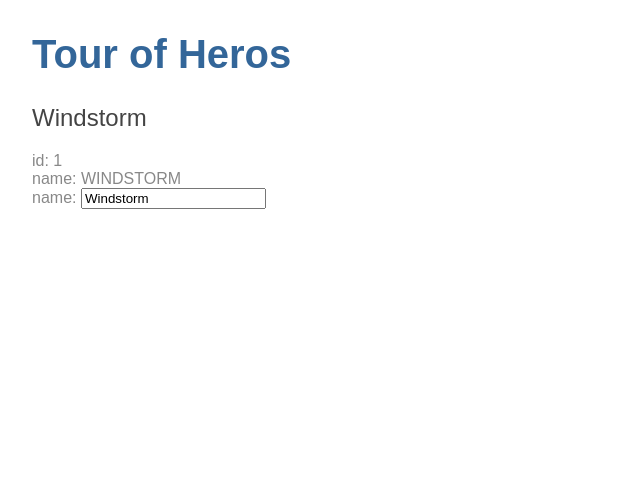
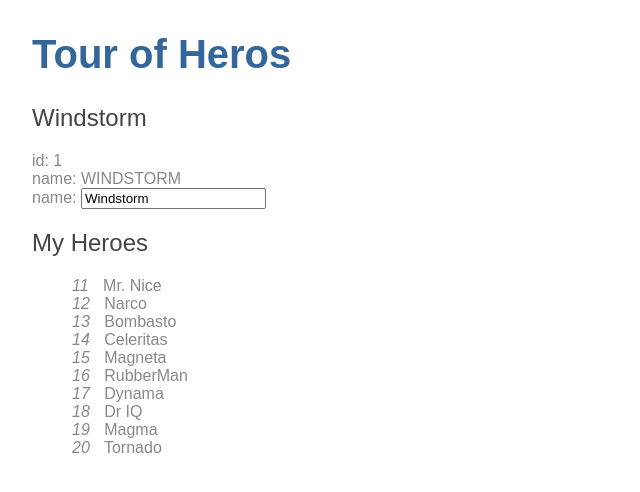
Before and after one commit to khaister/angular-tour-of-heroes, an Angular app: page / in a window 1280 px wide. Shown: the top 492 px of the page, without its empty margins (0-640 px from the left). Built offline with nearby package versions, Linux system fonts and the light colour scheme.

Commit message:
Add mock heroes list & display on heroes comp

```diff
--- a/src/app/heroes/heroes.component.css
+++ b/src/app/heroes/heroes.component.css
@@ -0,0 +1,8 @@
+.heroes li {
+  display: block;
+}
+
+.heroes li .badge {
+  font-style: italic;
+  margin-right: 10px;
+}
--- a/src/app/heroes/heroes.component.html
+++ b/src/app/heroes/heroes.component.html
@@ -7,3 +7,10 @@
     <input [(ngModel)]="hero.name" placeholder="name">
   </label>
 </div>
+
+<h2>My Heroes</h2>
+<ul class="heroes">
+  <li *ngFor="let hero of heroes">
+    <span class="badge">{{ hero.id }}</span> {{ hero.name }}
+  </li>
+</ul>
--- a/src/app/heroes/heroes.component.ts
+++ b/src/app/heroes/heroes.component.ts
@@ -2,7 +2,7 @@ import { Component, OnInit } from '@angular/core';
 
 
 import { Hero } from '../shared/models/hero';
-
+import { HEROES } from '../../assets/mock-heroes';
 
 @Component({
   selector: 'app-heroes',
@@ -16,6 +16,8 @@ export class HeroesComponent implements OnInit {
     name: 'Windstorm'
   };
 
+  heroes = HEROES;
+
   constructor() { }
 
   ngOnInit() {
--- /dev/null
+++ b/src/assets/mock-heroes.ts
@@ -0,0 +1,14 @@
+import { Hero } from '../app/shared/models/hero';
+
+export const HEROES: Hero[] = [
+  { id: 11, name: 'Mr. Nice' },
+  { id: 12, name: 'Narco' },
+  { id: 13, name: 'Bombasto' },
+  { id: 14, name: 'Celeritas' },
+  { id: 15, name: 'Magneta' },
+  { id: 16, name: 'RubberMan' },
+  { id: 17, name: 'Dynama' },
+  { id: 18, name: 'Dr IQ' },
+  { id: 19, name: 'Magma' },
+  { id: 20, name: 'Tornado' }
+];
```
